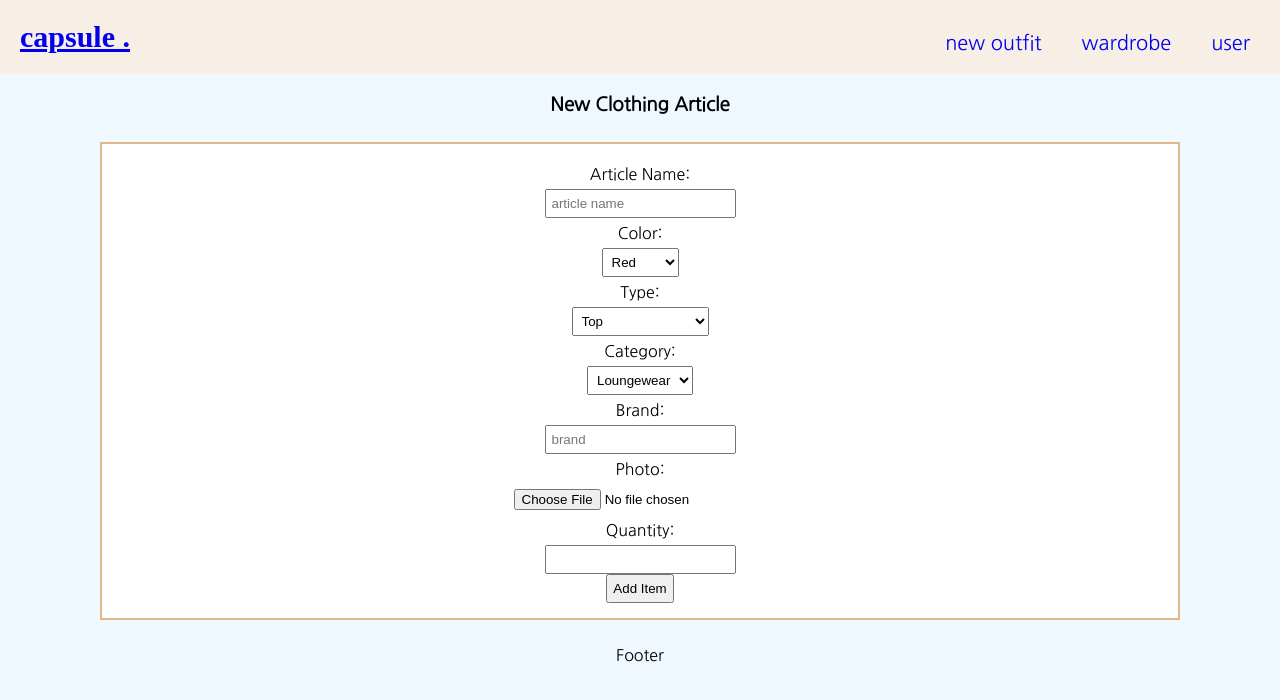
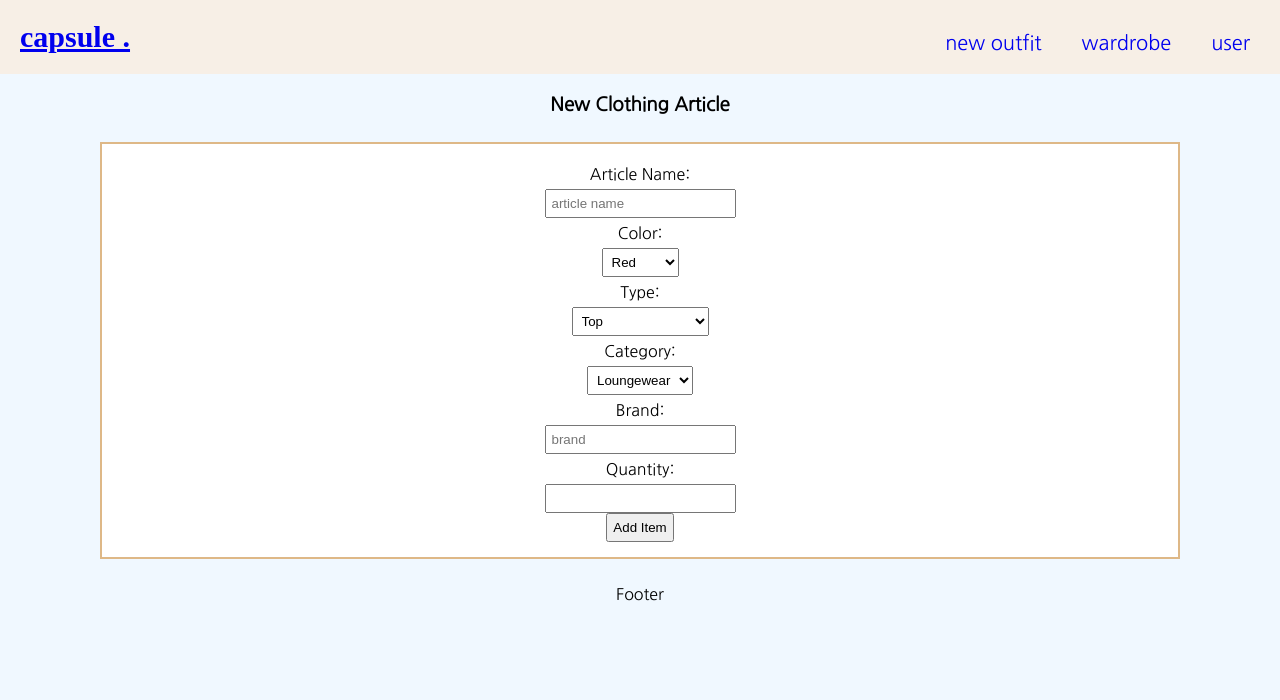
Before and after one commit to chamomiletay/capsule-frontend, a React (Create React App) app: page /newarticle in a window 1280 px wide. Shown: the top 700 px of the page. Built offline with nearby package versions, Linux system fonts and the light colour scheme; no server answers; a web font is replaced by a local one.

Commit message:
Temporarily removed image uploads

```diff
--- a/src/components/NewWardrobeItem.js
+++ b/src/components/NewWardrobeItem.js
@@ -19,7 +19,7 @@ const NewWardrobeItem = () => {
 //----- define form data ! -----
   const [name, setName] = useState({name: ''})
   const [color, setColor] = useState({color: ''})
-  const [image, setImage] = useState({image: ''})
+  // const [image, setImage] = useState({image: ''})
   const [articleType, setArticleType] = useState({article_type: ''})
   const [category, setCategory] = useState({category: ''})
   const [brand, setBrand] = useState({brand: ''})
@@ -28,7 +28,7 @@ const NewWardrobeItem = () => {
 const handleChange = (e) => {
   setName({...name, [e.target.id]: e.target.value})
   setColor({...color, [e.target.id]: e.target.value})
-  setImage({...image, [e.target.id]: e.target.value})
+  // setImage({...image, [e.target.id]: e.target.value})
   setArticleType({...articleType, [e.target.id]: e.target.value})
   setCategory({...category, [e.target.id]: e.target.value})
   setBrand({...brand, [e.target.id]: e.target.value})
@@ -44,7 +44,7 @@ const handleChange = (e) => {
       headers: {
         'Content-Type': 'application/json',
       },
-      body: JSON.stringify(name, color, image, articleType, category, brand, quantity)
+      body: JSON.stringify(name, color, articleType, category, brand, quantity)
     }
     fetch(url, opts)
     .then(res => res.json())
@@ -106,10 +106,13 @@ const handleChange = (e) => {
             </select>
           <label for='brand' className='input'>Brand:</label>
           <input id='brand' className='input' type='text' placeholder='brand' onChange={handleChange}/>
-          <label for='brand' className='input'>Photo:</label>
-          <input id='image' className='input' type='file' name='image' onChange={handleChange}/>
+
+          {/* <label for='brand' className='input'>Photo:</label>
+          <input id='image' className='input' type='file' name='image' accept='image/*' onChange={handleChange}/> */}
+
           <label for='quantity' className='input'>Quantity:</label>
           <input id='quantity' className='input' type='number' name='quantity' onChange={handleChange}></input>
+
           <button type='submit' className='input'>Add Item</button>
 
         </form>
--- a/src/components/WardrobeList.js
+++ b/src/components/WardrobeList.js
@@ -17,6 +17,7 @@ const WardrobeList = () => {
           {/*--- display articles via backend api ---*/}
 
 
+
         </div>
 
     </div>
```
